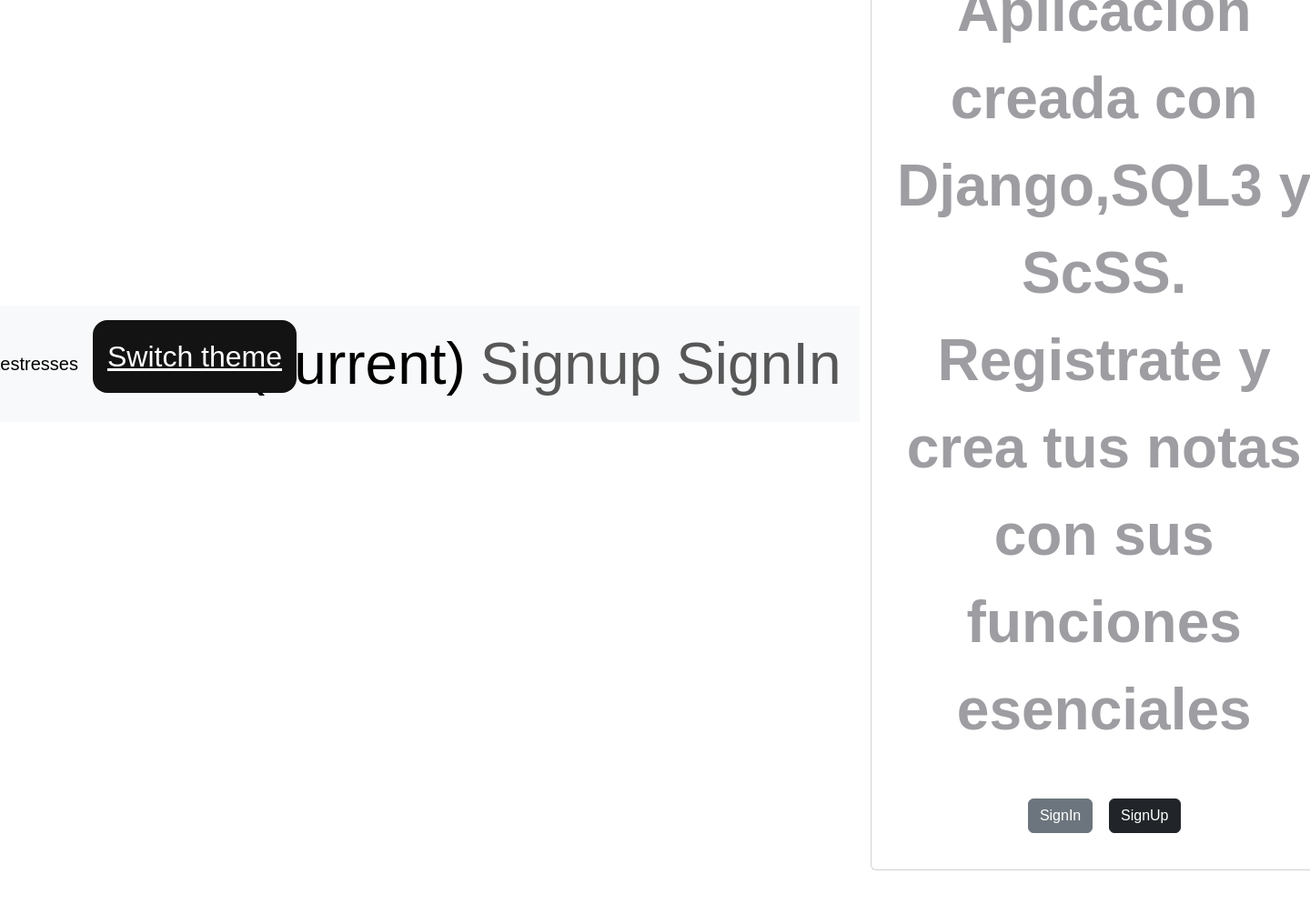
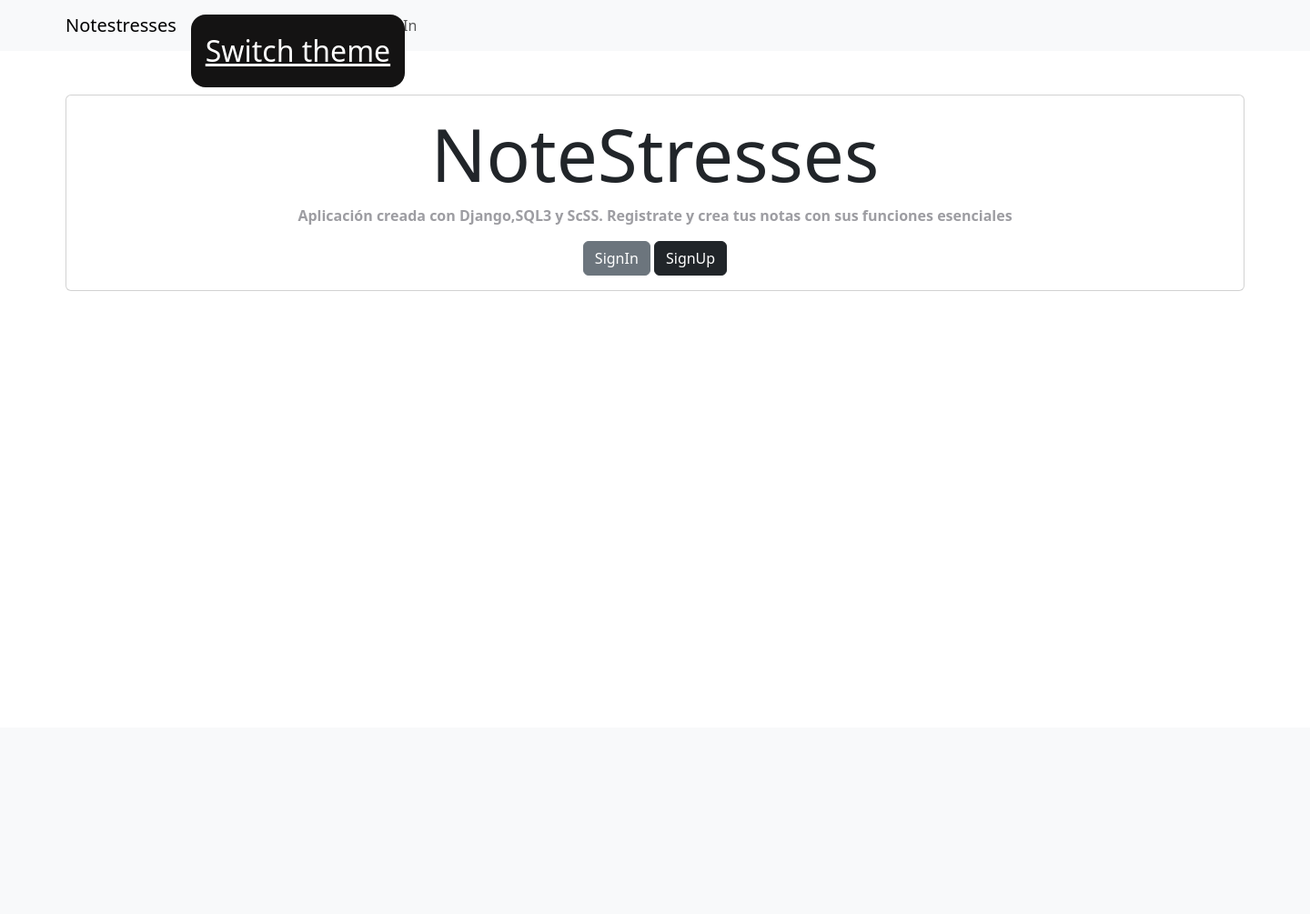
Before and after one commit to SamRuaF/DjangoCrud, a Django app: page / in a window 1440 px wide; the page is wider, and only the part inside the window is pictured. Shown: that part at 91% size. After the commit the page ends 320 px from the top of that part, so only its background shows below. Run offline with Django 5.2, Linux system fonts and the light colour scheme.

Commit message:
Fix body

```diff
--- a/tasks/templates/base.html
+++ b/tasks/templates/base.html
@@ -61,18 +61,7 @@
         </div>
       </nav>
   <style>
-    html {
-  height: 100%;
-}
-body {
-  font-size: 4rem;
-  font-family: Arial;
-  display: flex;
-  justify-content: center;
-  align-items: center;
-  height: 100%;
-  background-color: rgba(255,255,255,1);
-}
+
 [data-theme="dark"]  {
   background-color: rgba(43,43,43,1);
 }
@@ -102,7 +91,7 @@ body {
   background-color: rgba(59,59,59,1);
 }
 [data-theme="dark"]  {
-  background-color: rgba(191,191,191,1);
+  background-color: rgb(64, 53, 53);
 }
 
   </style>
```
